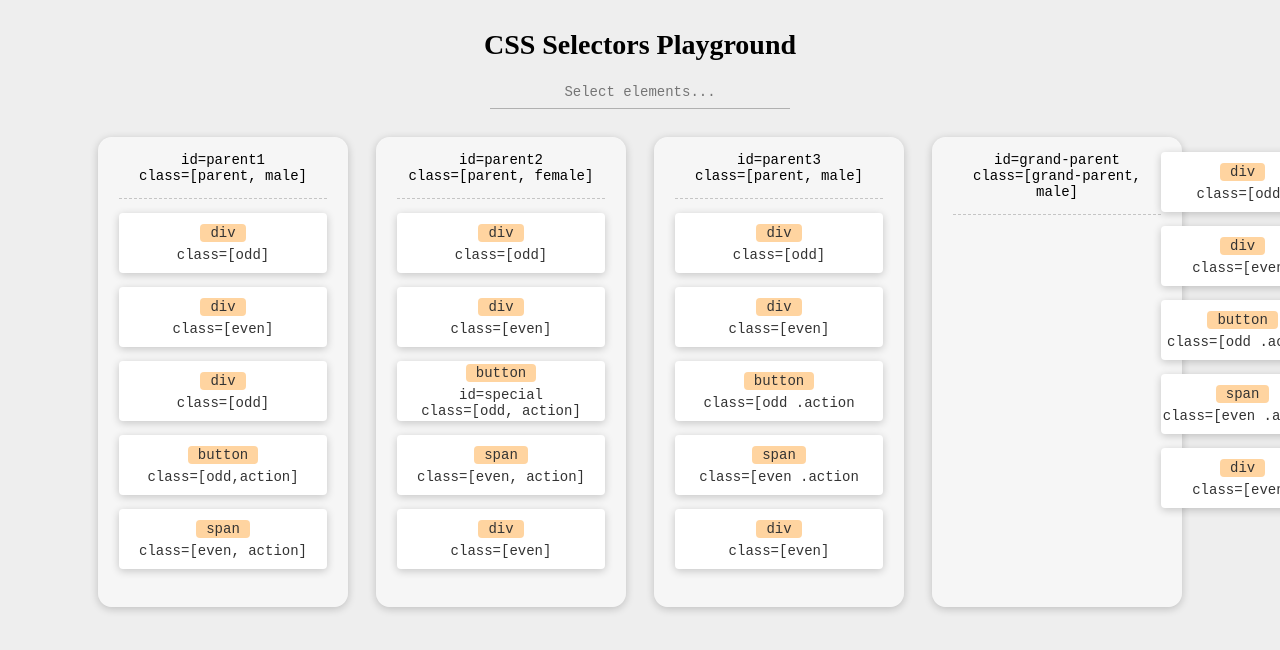
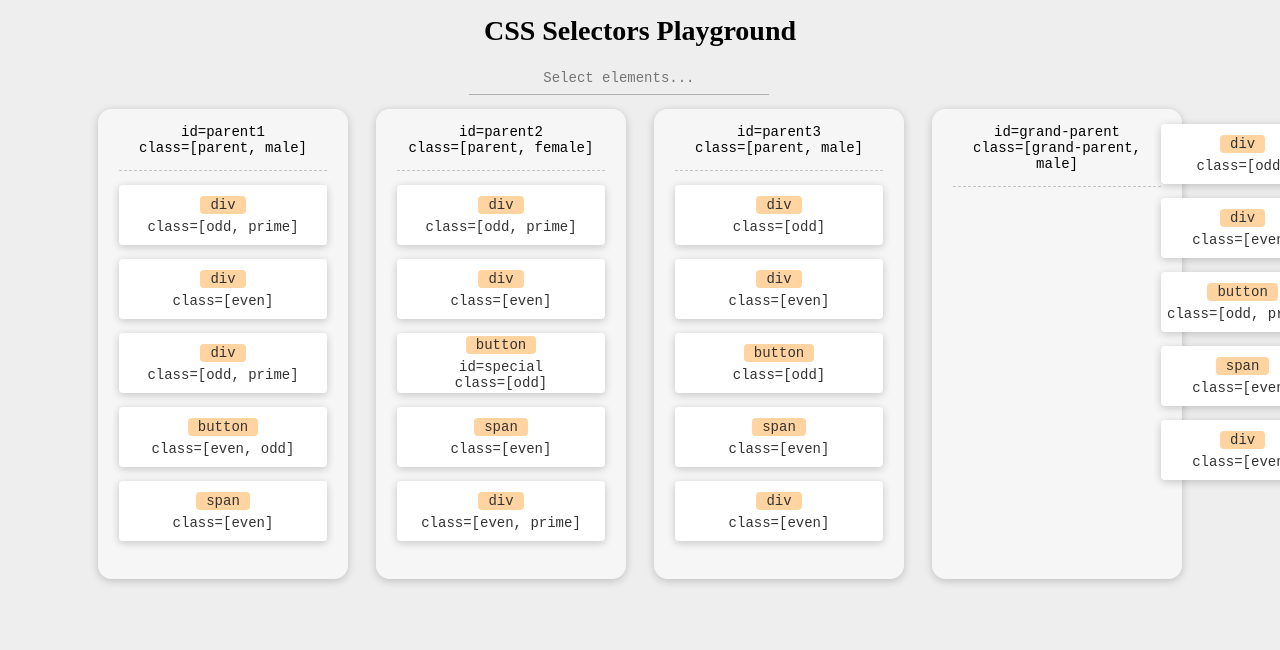
Before and after one commit to ASafaeirad/fullstacks-website, a plain HTML site: page css/selectors/index.html in a window 1280 px wide. Shown: the top 650 px of the page. Drawn offline with Linux system fonts and the light colour scheme.

Commit message:
fix selector bugs

```diff
--- a/css/selectors/index.html
+++ b/css/selectors/index.html
@@ -8,7 +8,7 @@
 
   <body>
     <section class="container">
-      <section class="actions">
+      <section class="s">
         <h1 class="page-title">CSS Selectors Playground</h1>
         <input id="txtSelector" type="text" name="selector" placeholder="Select elements...">
       </section>
@@ -18,22 +18,22 @@
           <span class="parent-title">id=parent1<br />class=[parent, male]</span>
           <hr />
           <section class="children">
-            <div class="child odd"><span class="type">div</span>class=[odd]</div>
+            <div class="child odd prime"><span class="type">div</span>class=[odd, prime]</div>
             <div class="child even"><span class="type">div</span>class=[even]</div>
-            <div class="child odd"><span class="type">div</span>class=[odd]</div>
-            <button class="child even"><span class="type">button</span>class=[odd,action]</button>
-            <span class="child even"><span class="type">span</span>class=[even, action]</span>
+            <div class="child odd prime"><span class="type">div</span>class=[odd, prime]</div>
+            <button class="child even odd"><span class="type">button</span>class=[even, odd]</button>
+            <span class="child even"><span class="type">span</span>class=[even]</span>
           </section>
         </section>
         <section id="parent2" class="parent female">
           <span class="parent-title">id=parent2<br />class=[parent, female]</span>
           <hr />
           <section class="children">
-            <div class="child odd"><span class="type">div</span>class=[odd]</div>
+            <div class="child odd prime"><span class="type">div</span>class=[odd, prime]</div>
             <div class="child even"><span class="type">div</span>class=[even]</div>
-            <button id="special" class="child odd"><span class="type">button</span>id=special<br />class=[odd, action]</button>
-            <span class="child even"><span class="type">span</span>class=[even, action]</span>
-            <div class="child even"><span class="type">div</span>class=[even]</div>
+            <button id="special" class="child odd"><span class="type">button</span>id=special<br />class=[odd]</button>
+            <span class="child even"><span class="type">span</span>class=[even]</span>
+            <div class="child even prime"><span class="type">div</span>class=[even, prime]</div>
           </section>
         </section>
         <section id="parent3" class="parent male">
@@ -42,19 +42,19 @@
           <section class="children">
             <div class="child odd"><span class="type">div</span>class=[odd]</div>
             <div class="child even"><span class="type">div</span>class=[even]</div>
-            <button class="child odd"><span class="type">button</span>class=[odd .action</button>
-            <span class="child even"><span class="type">span</span>class=[even .action</span>
+            <button class="child odd"><span class="type">button</span>class=[odd]</button>
+            <span class="child even"><span class="type">span</span>class=[even]</span>
             <div class="child even"><span class="type">div</span>class=[even]</div>
           </section>
         </section>
-        <section id="grand-parent" class="grand-parent">
+        <section id="grand-parent" class="grand-parent male">
           <span class="parent-title">id=grand-parent<br />class=[grand-parent, male]</span>
           <hr />
           <section class="children">
             <div class="child odd"><span class="type">div</span>class=[odd]</div>
             <div class="child even"><span class="type">div</span>class=[even]</div>
-            <button class="child odd"><span class="type">button</span>class=[odd .action</button>
-            <span class="child even"><span class="type">span</span>class=[even .action</span>
+            <button class="child odd prime"><span class="type">button</span>class=[odd, prime]</button>
+            <span class="child even"><span class="type">span</span>class=[even]</span>
             <div class="child even"><span class="type">div</span>class=[even]</div>
           </section>
         </section>
--- a/css/selectors/selector.css
+++ b/css/selectors/selector.css
@@ -94,6 +94,10 @@ hr {
   transform: translate(0, -3px) !important;
 }
 
+.child.selected .type {
+  background: rgba(255,255,255,.9) !important;
+}
+
 .type {
   background: #ffb3568f;
   color: #333;
```
